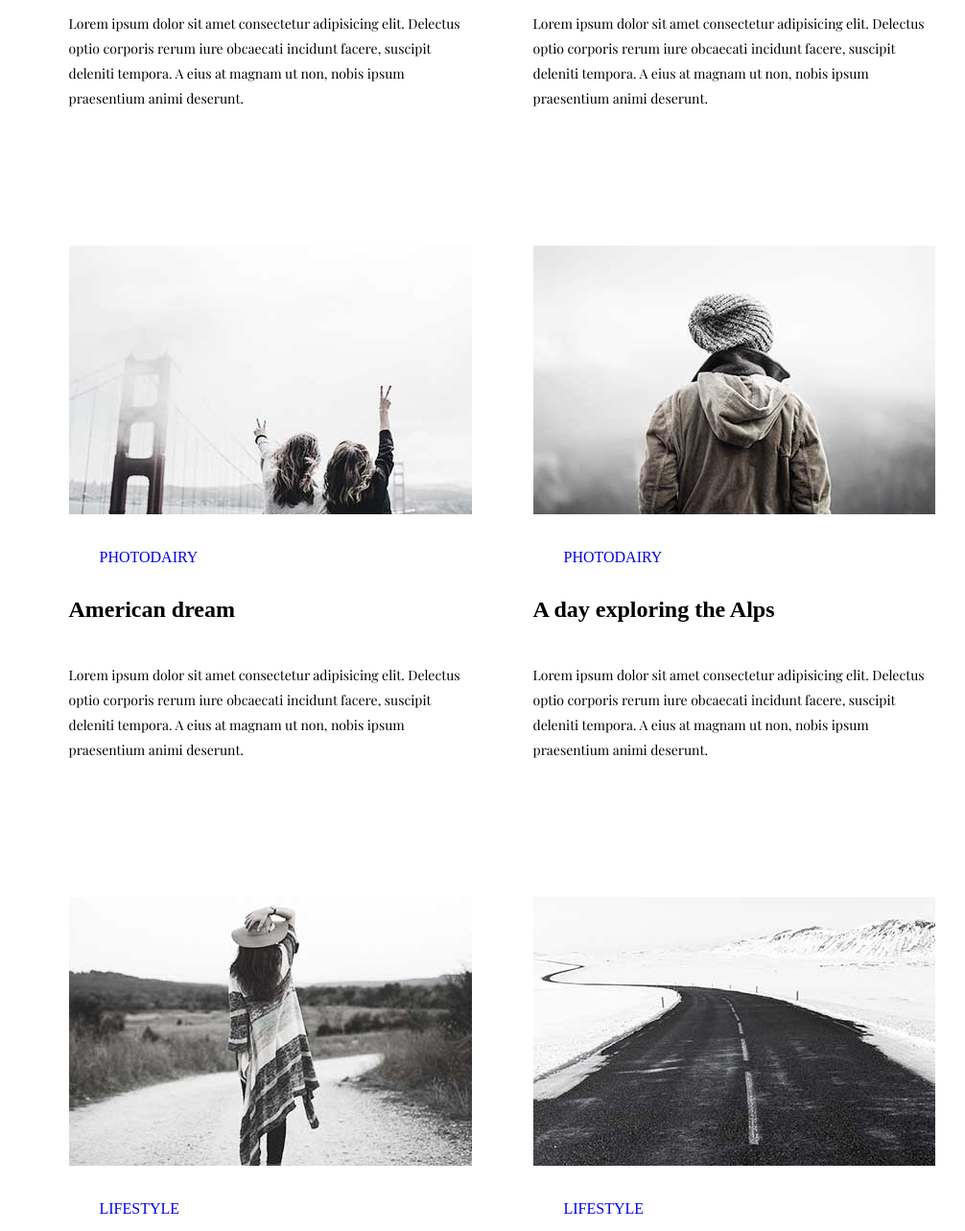
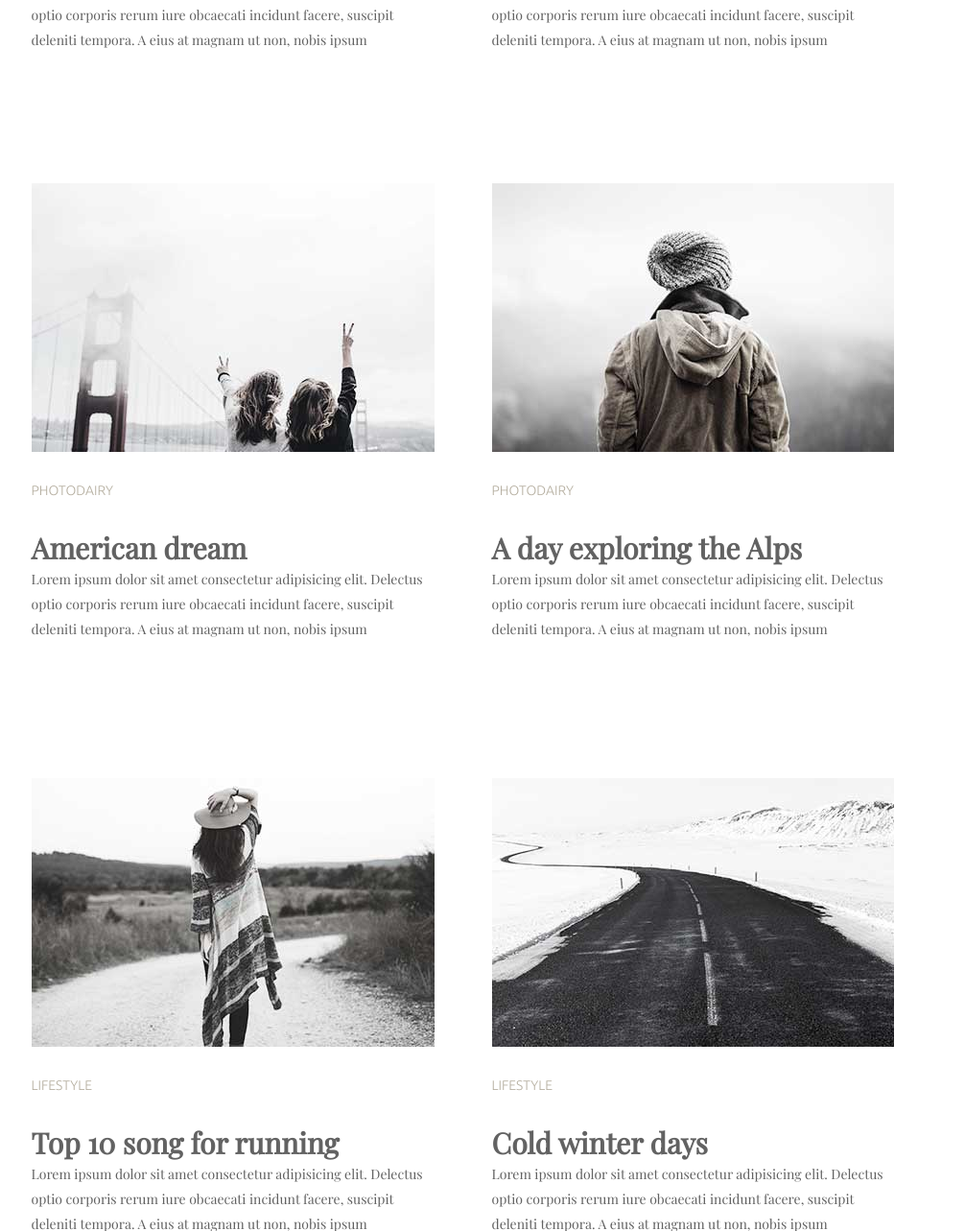
Before and after one commit to IgorSapko/IgorSapko.github.io, a plain HTML site: page html-css/Module-03/index.html in a window 1280 px wide. Shown: the part 610-1893 px from the top of the page at 96% size, without its empty margins (116-1122 px from the left). Drawn offline with nearby package versions, Linux system fonts and the light colour scheme.

Commit message:
second commit 13.02.20

```diff
--- a/html-css/Module-03/css/styles.css
+++ b/html-css/Module-03/css/styles.css
@@ -5,48 +5,106 @@
 
 }
 
-.menu_list {
-  list-style: none;
-}
+html {width: 1200px;
+height: 2100px;}
+/* .menu_list {
+  text-decoration: none;
+} */
 .menu_item {
   display: inline-block;
+}
+
+nav {
+      text-transform: uppercase;
+        font-family: 'Playfair Display', serif;
+  font-size: 14px;
+margin-top: 77px;
 
 }
 
-nav {
-    text-transform: uppercase;
-    font-family: 'Playfair Display', serif;
-  font-size: 14px;
-margin-top: 77px;
+.menu_list {text-align: center; }
+ .a1 {text-decoration: none; margin-right: 122px; color: #626262;}
+ .a2 {text-decoration: none; margin-right: 104px; color: #626262;}
+ .a3 {text-decoration: none; margin-right: 96px; color: #626262;}
+ .a4 {text-decoration: none; color: #626262;}
+
+ main {
+   width: 903px;
+  margin: 0 auto;
+font-size: 0;
 }
 
 
- .menu_list {text-align: center;}
-.a1 {margin-right: 122px;}
-.a2 {margin-right: 104px;}
-.a3 {margin-right: 96px;}
+.div1{
+  display: inline-block;
+padding-top: 91px;
 
-.div1 .div2 h2 {
+width: 420px;
+margin-right: 60px;
+/* font-size: 0px; */
+/* letter-spacing: 0px; */
+}
+
+
+
+.div2{
+display: inline-block;
+
+padding-top: 91x;
+width: 419px;
+/* font-size: 0px; */
+}
+
+.div1 a, .div2 a {
+  font-family: 'Ubuntu', sans-serif;
+  font-size: 14px;
+  text-decoration: none;
+  text-transform: uppercase ;
+  padding-top: 32px;
+  padding-bottom: 32px;
+  color: #b4ad9e;
+}
+
+
+
+.div1 h2, .div2 h2 {
     font-family: 'Playfair Display', serif;
     font-size: 30px;
-
+    color: #626262;
 }
 
 .div1 p, .div2 p {
+  display: inline-block;
+width: 100%;
+
     font-family: 'Playfair Display', serif;
   font-size: 14px;
   line-height: 26px;
+  color: #626262;
 }
+
+/* section a {color: #b4ad9e;} */
 
 a {display: inline-block;}
 img {display: inline-block;
 }
 
-h2 {display: inline-block;
+.p_up_div1, .p_up_div2 {
+  margin-bottom: 136px;
+}
+
+.p_mid_div1, .p_mid_div2 {
+  margin-bottom: 142px;
+}
+
+.p_down_div1, .p_down_div2 {
+  margin-bottom: 42px;}
+
+/* h2 {display: inline-block;
 width: 100%;
-padding-bottom: 42px;}
+padding-bottom: 42px;} */
 
-button{display: block;
+button {display: block;
 margin: 0 auto;
 width: 166px;
 height: 60px;
@@ -55,36 +113,10 @@ font-size: 20px;
 border: 1px solid rgb(10, 10, 10);
 background-color: transparent;}
 
-  p:last-child {padding-bottom: 140px;}
+  /* .div1 p: last-child {padding-bottom: 140px;} */
   /* p last-child{padding-bottom: 40px;} */
 
-.div1 a, .div2 a {
-    text-decoration: none;
-    text-transform: uppercase ;
-    padding: 32px;
 
-}
-.div1{
-    display: inline-block;
-    padding-top: 91px;
-    width: 420px;
-    display: inline-block;
-margin-right: 60px;
-}
-
-
-
-.div2{
-    display: inline-block;
-    padding-top: 91px;
-    width: 419px;
-
-}
-main {
-    display: block;
-    width: 905px;
-    margin: 0 auto;
-    color: 249,249,249;}
 /*.div1 {box-sizing: border-box;
 width: 400px;
 height 100px}
--- a/html-css/Module-03/index.html
+++ b/html-css/Module-03/index.html
@@ -1,86 +1,103 @@
 <!DOCTYPE html>
 <html lang="en">
   <head>
-    <link href="https://fonts.googleapis.com/css?family=Playfair+Display&display=swap" rel="stylesheet">
-    <link rel="stylesheet" href="/css/styles.css">
-    <meta charset="UTF-8">
-    <meta name="viewport" content="width=device-width, initial-scale=1.0">
-    <meta http-equiv="X-UA-Compatible" content="ie=edge">
+    <link
+      href="https://fonts.googleapis.com/css?family=Ubuntu:300&display=swap"
+      rel="stylesheet"
+    />
+    <link
+      href="https://fonts.googleapis.com/css?family=Playfair+Display&display=swap"
+      rel="stylesheet"
+    />
+    <link rel="stylesheet" href="/css/styles.css" />
+    <meta charset="UTF-8" />
+    <meta name="viewport" content="width=device-width, initial-scale=1.0" />
+    <meta http-equiv="X-UA-Compatible" content="ie=edge" />
     <title>Homework3</title>
   </head>
   <body>
     <header>
       <nav>
         <ul class="menu_list">
-                <li class="menu_item">
-                    <a class="a1" href="#">Lifestyle</a>  </li>
+          <li class="menu_item"><a class="a1" href="#">Lifestyle</a></li>
           <li class="menu_item"><a class="a2" href="#">Photodairy</a></li>
           <li class="menu_item"><a class="a3" href="#">music</a></li>
-            <li class="menu_item"> <a class="a4" href="#">travel</a>
-            </li>
-
+          <li class="menu_item"><a class="a4" href="#">travel</a></li>
         </ul>
       </nav>
     </header>
     <main>
       <div class="div1">
-
         <section class="sec1">
-<img src="./img/1.jpg" alt="music">
+          <img src="./img/1.jpg" alt="music" />
           <a href="#">Lifestyle</a>
           <h2>More than just a music festival</h2>
-<p>Lorem ipsum dolor sit amet consectetur adipisicing elit. Delectus optio corporis rerum iure obcaecati incidunt facere, suscipit deleniti tempora. A eius at magnam ut non, nobis ipsum praesentium animi deserunt.</p>
+          <p class="p_up_div1">
+            Lorem ipsum dolor sit amet consectetur adipisicing elit. Delectus
+            optio corporis rerum iure obcaecati incidunt facere, suscipit
+            deleniti tempora. A eius at magnam ut non, nobis ipsum
+          </p>
         </section>
 
         <section class="sec3">
-            <img src="./img/3.jpg" alt="happy">
+          <img src="./img/3.jpg" alt="happy" />
           <a href="#">Photodairy</a>
           <h2>American dream</h2>
-            <p>Lorem ipsum dolor sit amet consectetur adipisicing elit. Delectus optio corporis rerum iure obcaecati incidunt facere, suscipit deleniti tempora. A eius at magnam ut non, nobis ipsum praesentium animi deserunt.</p>
+          <p class="p_mid_div1">
+            Lorem ipsum dolor sit amet consectetur adipisicing elit. Delectus
+            optio corporis rerum iure obcaecati incidunt facere, suscipit
+            deleniti tempora. A eius at magnam ut non, nobis ipsum
+          </p>
         </section>
 
         <section class="sec5">
-            <img src="./img/5.jpg" alt="song for running">
+          <img src="./img/5.jpg" alt="song for running" />
           <a href="#">Lifestyle</a>
           <h2>Top 10 song for running</h2>
-            <p>Lorem ipsum dolor sit amet consectetur adipisicing elit. Delectus optio corporis rerum iure obcaecati incidunt facere, suscipit deleniti tempora. A eius at magnam ut non, nobis ipsum praesentium animi deserunt.</p>
-
+          <p class="p_down_div1">
+            Lorem ipsum dolor sit amet consectetur adipisicing elit. Delectus
+            optio corporis rerum iure obcaecati incidunt facere, suscipit
+            deleniti tempora. A eius at magnam ut non, nobis ipsum
+          </p>
         </section>
-
       </div>
 
       <div class="div2">
-
         <section class="sec2">
-            <img src="./img/2.jpg" alt="coffee">
+          <img src="./img/2.jpg" alt="coffee" />
           <a href="#">Lifestyle</a>
           <h2>Life tastes better with coffee</h2>
-            <p>Lorem ipsum dolor sit amet consectetur adipisicing elit. Delectus optio corporis rerum iure obcaecati incidunt facere, suscipit deleniti tempora. A eius at magnam ut non, nobis ipsum praesentium animi deserunt.</p>
-
+          <p class="p_up_div2">
+            Lorem ipsum dolor sit amet consectetur adipisicing elit. Delectus
+            optio corporis rerum iure obcaecati incidunt facere, suscipit
+            deleniti tempora. A eius at magnam ut non, nobis ipsum
+          </p>
         </section>
 
         <section class="sec4">
-            <img src="./img/4.jpg" alt="travel">
+          <img src="./img/4.jpg" alt="travel" />
           <a href="#">Photodairy</a>
           <h2>A day exploring the Alps</h2>
-            <p>Lorem ipsum dolor sit amet consectetur adipisicing elit. Delectus optio corporis rerum iure obcaecati incidunt facere, suscipit deleniti tempora. A eius at magnam ut non, nobis ipsum praesentium animi deserunt.</p>
-
+          <p class="p_mid_div2">
+            Lorem ipsum dolor sit amet consectetur adipisicing elit. Delectus
+            optio corporis rerum iure obcaecati incidunt facere, suscipit
+            deleniti tempora. A eius at magnam ut non, nobis ipsum
+          </p>
         </section>
 
         <section class="sec6">
-            <img src="./img/6.jpg" alt="cold winter's day">
+          <img src="./img/6.jpg" alt="cold winter's day" />
           <a href="#">Lifestyle</a>
           <h2>Cold winter days</h2>
-            <p>Lorem ipsum dolor sit amet consectetur adipisicing elit. Delectus optio corporis rerum iure obcaecati incidunt facere, suscipit deleniti tempora. A eius at magnam ut non, nobis ipsum praesentium animi deserunt.</p>
-
+          <p class="p_down_div2">
+            Lorem ipsum dolor sit amet consectetur adipisicing elit. Delectus
+            optio corporis rerum iure obcaecati incidunt facere, suscipit
+            deleniti tempora. A eius at magnam ut non, nobis ipsum
+          </p>
         </section>
-    </div>
       </div>
 
       <button class="LM">Load more</button>
     </main>
   </body>
-<body>
-
-</body>
 </html>
```
Also changed, not shown: 1 other file. Lines whose indentation alone changed are shown as unchanged.
